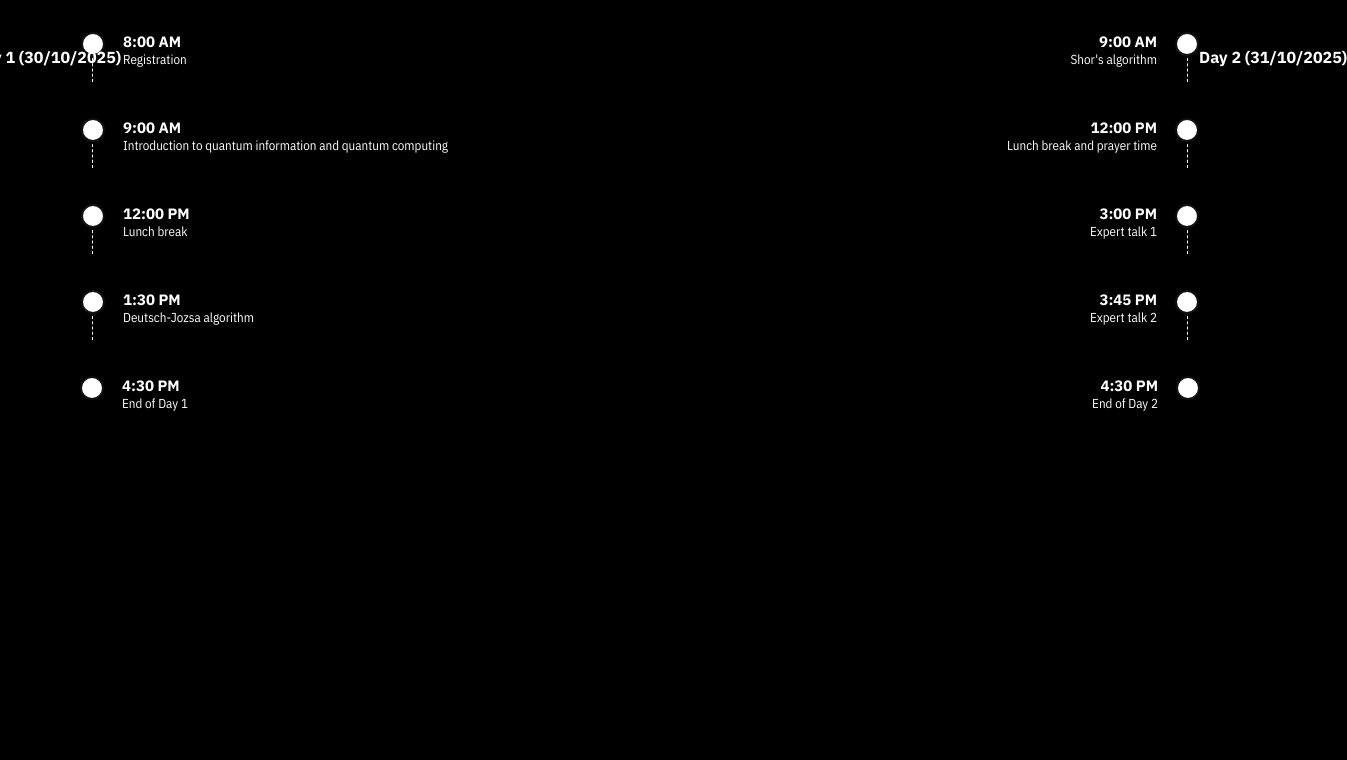
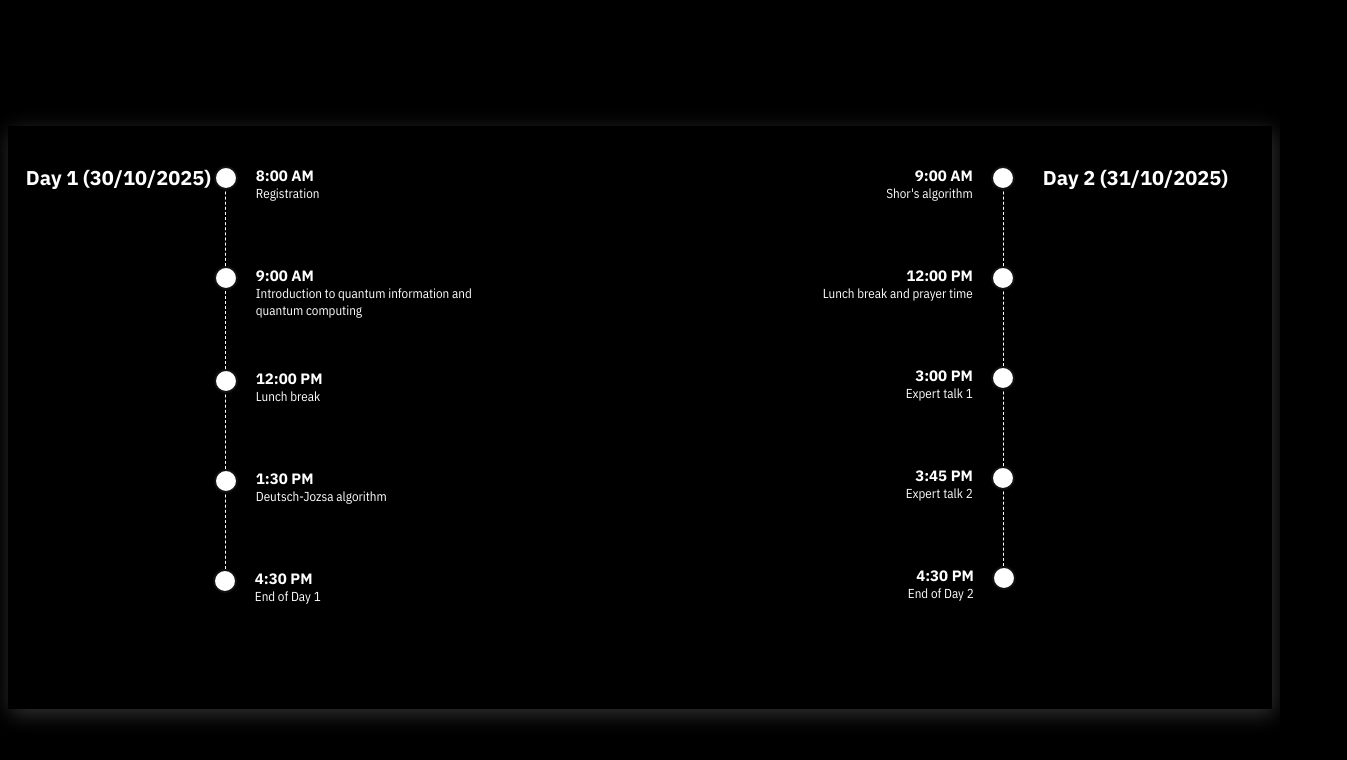
Before and after one commit to th777c/timeline-fall-fest-2025, a plain HTML site: page index.html in a window 1280 px wide. Shown: the whole page, 1347 px wide, since content can reach past the window. Drawn offline with nearby package versions, Linux system fonts and the light colour scheme.

Commit message:
index.html

```diff
--- a/index.html
+++ b/index.html
@@ -7,56 +7,205 @@
   <!-- Google Fonts -->
   <link href="https://fonts.googleapis.com/css2?family=IBM+Plex+Sans:wght@700&family=IBM+Plex+Sans+Condensed&display=swap" rel="stylesheet">
 
-  <!-- Font Awesome -->
+  <!-- Font Awesome (icons) -->
   <link rel="stylesheet" href="https://cdnjs.cloudflare.com/ajax/libs/font-awesome/6.5.0/css/all.min.css">
 
   <style>
     body {
       background: #000; /* Black background */
+      /* For galaxy effect, uncomment this: */
+      /* background: url('https://images.unsplash.com/photo-1446776811953-b23d57bd21aa') no-repeat center center fixed;
+      background-size: cover; */
       font-family: "IBM Plex Sans", sans-serif;
-      margin: 0;
-      padding: 0;
     }
 
     .container {
+      background: rgba(0,0,0,1); /* semi-transparent black for contrast */
       width: 100%;
+      height: 100%;
       margin: 0 auto;
       position: relative;
-      padding: 2rem 0;
+      margin-top: 10%;
+      box-shadow: 2px 5px 20px rgba(255, 255, 255, 0.2);
+    }
+
+    .leftbox {
+      top: -5%;
+      left: 5%;
+      position: absolute;
+      width: 15%;
+      height: 110%;
+      background-color: #111;
+      box-shadow: 3px 3px 15px rgba(255, 255, 255, 0.1);
+    }
+
+    nav {
+      margin: 2.6em auto;
+    }
+
+    nav a {
+      list-style: none;
+      padding: 35px;
+      color: #fff;
+      font-size: 1.1em;
+      display: block;
+      transition: all 0.5s ease-in-out;
     }
 
     .rightbox {
-      width: 100%;
+      padding: 0em 10rem 0em 0em;
+      height: 100%;
     }
 
+    .rb-container {
+      width: 80%;
+      margin: auto;
+      display: block;
+      position: relative;
+    }
+
+    .rb-container ul.rb {
+      margin: 2.5em 0;
+      padding: 0;
+      display: inline-block;
+    }
+
+    .rb-container ul.rb li {
+      list-style: none;
+      margin: auto;
+      margin-left: 10em;
+      min-height: 50px;
+      /*border-left: 1px dashed #fff;*/
+      padding: 0 0 50px 30px;
+      position: relative;
+    }
+
+    .rb-container ul.rb li:last-child {
+      border-left: 0;
+    }
+
+    .rb-container ul.rb li::before {
+      position: absolute;
+      left: -12px;
+      top: -1px;
+      content: " ";
+      border: 2px solid rgba(255, 255, 255, 1);
+      border-radius: 500%;
+      background: #000; /* Node color (change this for different effect) */
+      height: 20px;
+      width: 20px;
+      transition: all 500ms ease-in-out;
+    }
+
+    .rb-container ul.rb li.in-view::before {
+      background: #fff;
+      border-color: #111;
+      opacity: 1;
+    }
+
+    ul.rb li .timestamp {
+      color: #fff;
+      font-family: "IBM Plex Sans", sans-serif;
+      font-weight: 700;
+      font-size: 15px;
+    }
+
+    .item-title {
+      color: #fff;
+      font-family: "IBM Plex Sans Condensed", sans-serif;
+      font-size: 13px;
+    }
+
+    .day-label {
+      position: absolute;
+      left: -200px;
+      top: 0px;
+      width: 120px;
+      text-align: right;
+      font-family: "IBM Plex Sans", sans-serif;
+      font-weight: 700;
+      font-size: 20px;
+      color: #fff;
+      white-space: nowrap;
+    }
+
+.day-label.left {
+  left: -200px;
+  top:-2px;
+  text-align: right;
+}
+
+.day-label.right {
+  right: -100px;
+  top:-2px;
+  text-align: left;
+}
+/* make sure each li is a positioning context & not clipped */
+ul.rb li { position: relative; overflow: visible; }
+
+/* Label to the right of the node on the right column */
+.right-day ul.rb li:first-child .day-label {
+  position: absolute;
+  left: 250px; /* place just outside li */
+  top: -2px;
+  white-space: nowrap;
+  text-align: left;
+  z-index: 10;
+  font-weight: 700;
+  color: #fff;
+}
+
+    ul.rb li .timestamp,
+    .item-title {
+      opacity: 0.2;
+      transform: translateY(20px);
+      transition: all 800ms ease-in-out;
+    }
+
+    ul.rb li.in-view .timestamp,
+    ul.rb li.in-view .item-title {
+      opacity: 1;
+      transform: translateY(0);
+    }
+
+
+/* container for two day columns */
 .timeline-wrapper {
   display: flex;
-      gap: 40px;
+  gap: 40px;            /* space between the two days */
   justify-content: center;
   max-width: 1100px;
-      margin: 0 auto;
+  margin: 2rem auto;
   box-sizing: border-box;
 }
 
+/* each day column */
 .day-column {
   width: 48%;
   position: relative;
 }
 
-    .rb-container ul.rb {
-      margin: 0;
-      padding: 0;
-      list-style: none;
+/* heading above each column */
+.day-heading {
+  text-align: center;
+  font-family: "IBM Plex Sans", sans-serif;
+  font-weight: 700;
+  font-size: 18px;
+  color: #fff;
+  margin-bottom: 12px;
 }
 
+/* base UL style (keep existing ul.rb rules if you have them) */
+ul.rb { margin: 0; padding: 0; list-style: none; }
+
+/* each item */
 ul.rb li {
   position: relative;
   min-height: 50px;
   margin-bottom: 36px;
-      overflow: visible;
 }
 
-    /* LEFT column (Day 1) */
+/* LEFT column (Day 1) - same as your old style */
 .left-day ul.rb li {
   border-left: 1px dashed #fff;
   padding-left: 30px;
@@ -73,11 +222,8 @@
   width: 20px;
   transition: all 500ms ease-in-out;
 }
-    .left-day ul.rb li:last-child {
-      border-left: none;
-    }
 
-    /* RIGHT column (Day 2) */
+/* RIGHT column (Day 2) - mirrored */
 .right-day ul.rb li {
   border-right: 1px dashed #fff;
   padding-right: 30px;
@@ -85,7 +231,7 @@
 }
 .right-day ul.rb li::before {
   position: absolute;
-      right: -12px;
+  right: -12px;   /* node placed to the right */
   left: auto;
   top: 0;
   content: "";
@@ -96,62 +242,30 @@
   width: 20px;
   transition: all 500ms ease-in-out;
 }
-    .right-day ul.rb li:last-child {
-      border-right: none;
-    }
 
-    /* Fade-in effect */
+/* fade-in CSS (should match your current in-view rules) */
 ul.rb li .timestamp,
 ul.rb li .item-title {
   opacity: 0.2;
   transform: translateY(20px);
   transition: all 800ms ease-in-out;
 }
+
 ul.rb li.in-view .timestamp,
 ul.rb li.in-view .item-title {
   opacity: 1;
   transform: translateY(0);
 }
 
-    /* Node highlight when in view */
+/* make node change when in-view (works for both left & right because ::before on li) */
 ul.rb li.in-view::before {
   background: #fff;
   border-color: #111;
   opacity: 1;
 }
 
-    /* Timestamp and title font */
-    ul.rb li .timestamp {
-      color: #fff;
-      font-family: "IBM Plex Sans", sans-serif;
-      font-weight: 700;
-      font-size: 15px;
-    }
-    .item-title {
-      color: #fff;
-      font-family: "IBM Plex Sans Condensed", sans-serif;
-      font-size: 13px;
-    }
-
-    /* Day labels */
-    .day-label {
-      position: absolute;
-      top: 50%;
-      transform: translateY(-50%);
-      font-family: "IBM Plex Sans", sans-serif;
-      font-weight: 700;
-      font-size: 16px;
-      color: #fff;
-      white-space: nowrap;
-      z-index: 10;
-    }
-    .day-label.left {
-      left: -120px;
-      text-align: right;
-    }
-    .day-label.right {
-      left: calc(100% + 12px); /* next to the first node */
-      text-align: left;
+.right-day ul.rb li:last-child {
+  border-right: none;
 }
   </style>
 </head>
```
Lines whose indentation alone changed are shown as unchanged.
